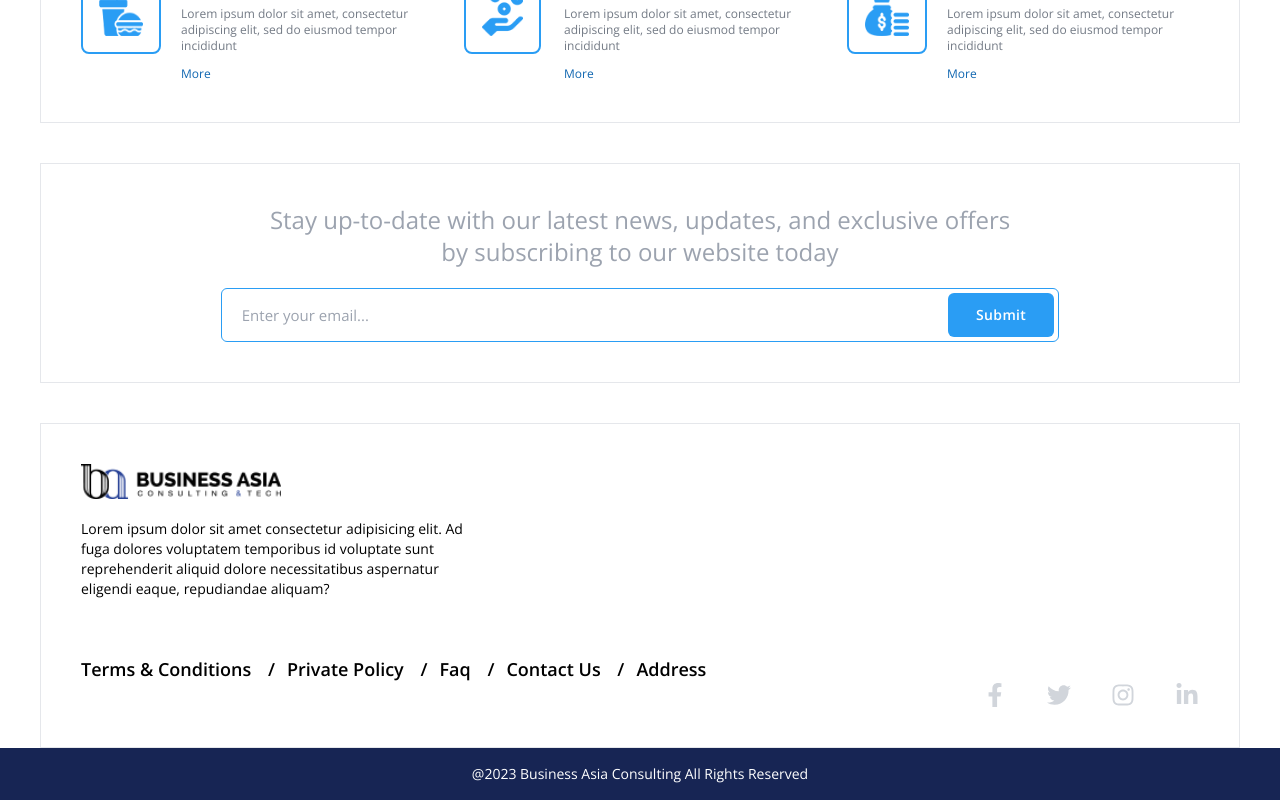
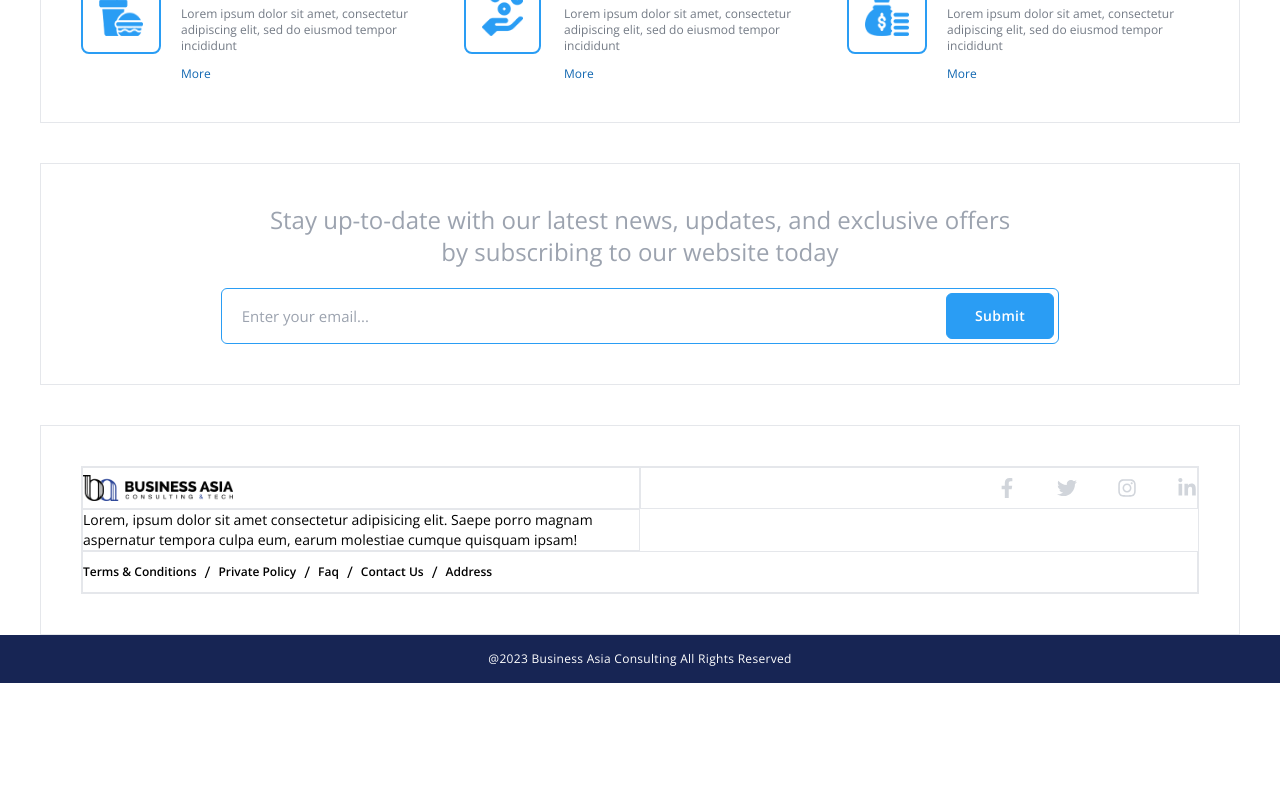
Before and after one commit to normsamorganda/vtime-consulting, a Next.js app: page / in a window 1280 px wide. Shown: the part 1625-2425 px from the top of the page. After the commit the page ends 2308 px from the top, so only its background shows below. Built offline with nearby package versions, Linux system fonts and the light colour scheme.

Commit message:
new changes

```diff
--- a/src/components/Button/Button.tsx
+++ b/src/components/Button/Button.tsx
@@ -6,14 +6,14 @@ const Button = ({ content, reverse, className }: ButtonProps) => {
   return (
     <button
       className={cx(
-        `border border-primary hover:cursor-pointer ${reverse ? "bg-secondary text-white" : "bg-white text-primary"
+        `border border-primary/10 hover:cursor-pointer transition-all ${reverse ? "bg-primary text-white hover:text-secondary hover:bg-white" : "bg-white text-primary hover:!text-white hover:!bg-primary"
         }`,
         className,
-        "p-3 rounded-md my-3 border-none px-7 !hover:cursor-pointer"
+        "p-3 rounded-md my-3 px-7 !hover:cursor-pointer"
       )}>
       <Text
         size='description'
-        className='tracking-wide !font-semibold'>
+        className={cx('tracking-wide !font-semibold')}>
         {content}
       </Text>
     </button>
--- a/src/components/Search/Search.tsx
+++ b/src/components/Search/Search.tsx
@@ -7,7 +7,7 @@ const Search = () => {
 
     return (<div className={cx("border flex rounded-xl w-[15vw]", tablet && 'border-none')}>
         {tablet ? "" : <input type="text" className="p-2 pl-5 w-full placeholder:text-xs text-xs rounded-tl-lg rounded-bl-lg" placeholder="Search" />}
-        <button className={cx("p-2 bg-white rounded-tr-lg rounded-br-lg border-none outline-none", tablet && 'bg-transparent ml-auto')}><FaSearch className={cx("text-gray-600", tablet && 'text-white')} /></button>
+        <button className={cx("p-2 bg-white rounded-tr-lg rounded-br-lg border-none outline-none", tablet && '!bg-secondary ml-auto')}><FaSearch className={cx("text-gray-600", tablet && 'text-white text-xl')} /></button>
     </div>)
 }
 
--- a/src/hooks/useSize.tsx
+++ b/src/hooks/useSize.tsx
@@ -7,13 +7,16 @@ import { useEffect, useState } from "react"
 
 const useSize = () => {
     const [isPhone, setIsPhone] = useState<{ phone: boolean, tablet: boolean }>({ phone: false, tablet: false })
-    const [set, setSize] = useState<any>(window.innerWidth)
-    console.log(set);
+    const [set, setSize] = useState<any>(0)
+
+
     const checkWindow = () => {
         setSize(window.innerWidth)
         console.log(isPhone);
     }
     useEffect(() => {
+        if (typeof window !== undefined) {
+            setSize(window.innerWidth)
             window.addEventListener('resize', checkWindow)
             if (set > 900) {
                 setIsPhone({ phone: false, tablet: false })
@@ -23,6 +26,11 @@ const useSize = () => {
                 setIsPhone({ phone: false, tablet: true })
                 console.log('tablet');
             }
+        }
+
+
+
+
         // if (set <= 485) {
         //     setIsPhone({ phone: true, tablet: false })
         //     console.log('phone')
--- a/src/views/Contact/Contact.tsx
+++ b/src/views/Contact/Contact.tsx
@@ -27,7 +27,7 @@ const Contact = () => {
         <Button
           content='Submit'
           reverse
-          className='my-0 px-10 !bg-primary mr-2 !m-1'
+          className='my-0 px-10 mr-2 !m-1 !border-primary'
         />
       </form>
     </SectionContainer>
--- a/src/views/Footer/Footer.tsx
+++ b/src/views/Footer/Footer.tsx
@@ -1,6 +1,10 @@
+'use client'
+
 import { blackLogo } from "@/assets/Footer"
 import { SectionContainer } from "@/components/SectionContainer"
 import { Text } from "@/components/Text"
+import useSize from "@/hooks/useSize"
+import cx from "clsx"
 import Image from "next/image"
 import {
   FaFacebookF,
@@ -10,60 +14,66 @@ import {
 } from "react-icons/fa"
 
 const Footer = () => {
+  const { tablet, phone } = useSize()
   return (
-    <SectionContainer height="extras" className="flex justify-evenly">
+    <SectionContainer >
       {/* left section */}
-        <div className='flex flex-col gap-5'>
-          <article>
+      <div className={cx('border grid grid-cols-2 grid-rows-3', tablet && '!grid-rows-4 grid-cols-1 !justify-start')}>
+        <article className={cx("row-start-1 items-center justify-start flex border", tablet && '!items-center col-span-2 ')}>
           <Image
             src={blackLogo}
-              height={100}
-              width={200}
+            height={150}
+            width={150}
             alt='logo'
           />
         </article>
         <Text
           size='description'
-            className='font-light max-w-[25rem]'>
-            Lorem ipsum dolor sit amet consectetur adipisicing elit. Ad fuga dolores voluptatem temporibus id voluptate sunt reprehenderit aliquid dolore necessitatibus aspernatur eligendi eaque, repudiandae aliquam?
+          className={cx('font-light  row-start-2 border', tablet && 'border col-span-2 !max-w-[90%]')}>
+          Lorem, ipsum dolor sit amet consectetur adipisicing elit. Saepe porro magnam aspernatur tempora culpa eum, earum molestiae cumque quisquam ipsam!
         </Text>
-          <article className='flex mt-9'>
+        <article className={cx('flex items-center row-start-3 col-span-2 border', tablet && '!row-start-4 flex-wrap')}>
           <Text
-              size='subtitle'
+            size='tiny'
             className='!font-semibold'>
-              Terms & Conditions {span()}
+            Terms & Conditions
           </Text>
+          <span className="mx-2">/</span>
           <Text
-              size='subtitle'
+            size='tiny'
             className='!font-semibold'>
-              Private Policy {span()}
+            Private Policy
           </Text>
+          <span className="mx-2">/</span>
           <Text
-              size='subtitle'
+            size='tiny'
             className='!font-semibold'>
-              Faq {span()}
+            Faq
           </Text>
+          <span className="mx-2">/</span>
           <Text
-              size='subtitle'
+            size='tiny'
             className='!font-semibold'>
-              Contact Us {span()}
+            Contact Us
           </Text>
+          <span className="mx-2">/</span>
           <Text
-              size='subtitle'
+            size='tiny'
             className='!font-semibold'>
             Address
           </Text>
         </article>
-        </div>
+        <div className={cx('row-start-1 col-start-2 flex justify-end gap-10 items-center border', tablet && '!row-start-3 !col-start-1 !justify-start col-span-2')} >
+          <FaFacebookF className='grayscale-1 text-gray-300 h-5 w-5' />
+          <FaTwitter className='grayscale-1 text-gray-300 h-5 w-5' />
+          <FaInstagram className='grayscale-1 text-gray-300 h-5 w-5' />
+          <FaLinkedinIn className='grayscale-1 text-gray-300 h-5 w-5' />
+        </div >
+      </div >
 
       {/* right section */}
-        <div className='flex gap-10 ml-auto '>
-          <FaFacebookF className='grayscale-1 text-gray-300 h-6 w-6' />
-          <FaTwitter className='grayscale-1 text-gray-300 h-6 w-6' />
-          <FaInstagram className='grayscale-1 text-gray-300 h-6 w-6' />
-          <FaLinkedinIn className='grayscale-1 text-gray-300 h-6 w-6' />
-        </div>
-    </SectionContainer>
+
+    </SectionContainer >
   )
 }
 function span() {
--- a/src/views/FooterExtras/FooterExtras.tsx
+++ b/src/views/FooterExtras/FooterExtras.tsx
@@ -4,8 +4,8 @@ const FooterExtras = () => {
   return (
     <div className='flex items-center justify-center bg-blue-950 p-2 py-4 w-full'>
       <Text
-        size='description'
-        className='text-white !font-normal'>
+        size='tiny'
+        className='text-white !font-thin tracking-wide'>
         @2023 Business Asia Consulting All Rights Reserved
       </Text>
     </div>
```
Lines whose indentation alone changed are shown as unchanged.
